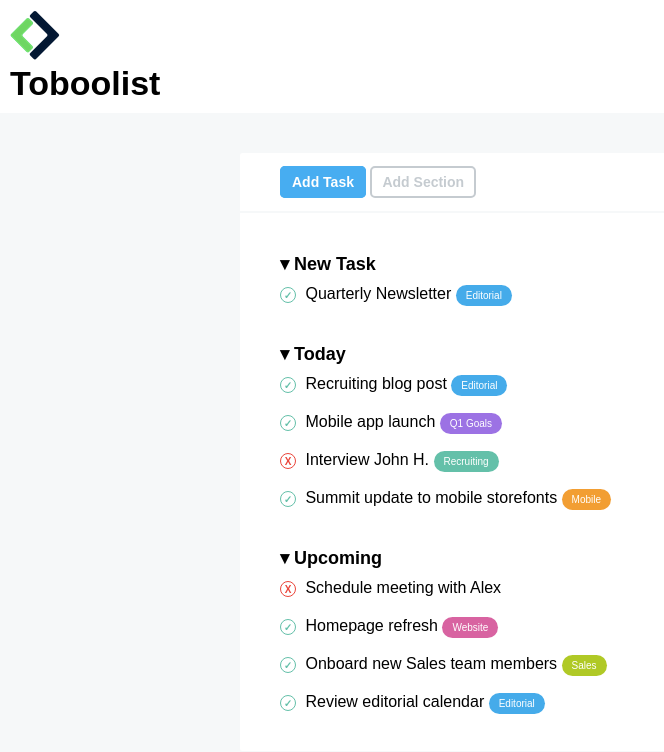
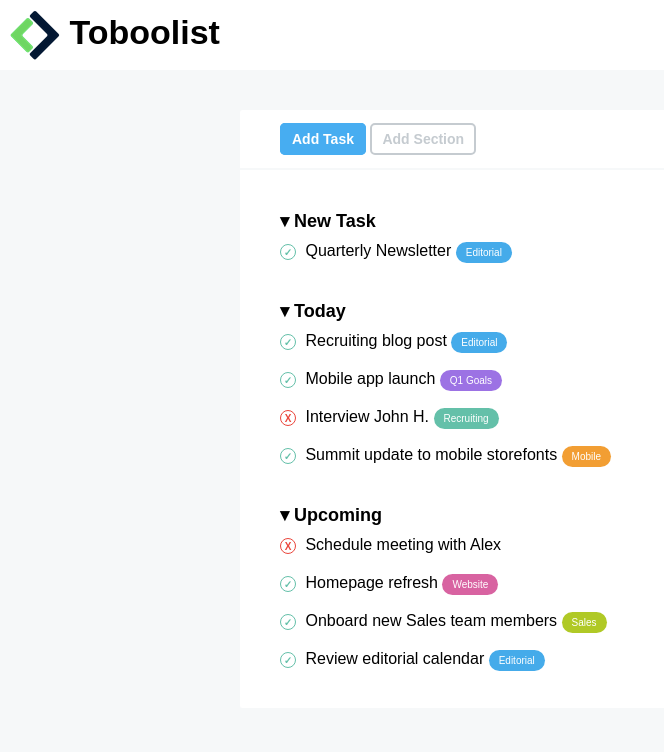
Before and after one commit to spellcry/html-css-toboolist, a plain HTML site: page index.html in a window 1280 px wide. Shown: the whole page, without its empty margins (0-664 px from the left). Drawn offline with Linux system fonts and the light colour scheme.

Commit message:
fine main-header

```diff
--- a/css/style.css
+++ b/css/style.css
@@ -30,14 +30,13 @@ body {
     padding: 10px;
     margin-bottom: 40px;
     background-color: #fff;
-    vertical-align: top;
-}
-
-.main-header__title {
     font-size: 34px;
     font-weight: 900;
 }
 
+.main-header__logo {
+    vertical-align: middle;
+}
 
 /* Content */
 .content {
--- a/index.html
+++ b/index.html
@@ -12,7 +12,7 @@
 <body>
     <header class="main-header">
         <img src="img/Logo.png" alt="Toboolist logo" class="main-header__logo">
-        <h1 class="main-header__title">Toboolist</h1>
+        Toboolist
     </header>
 
     <main class="content container">
```
